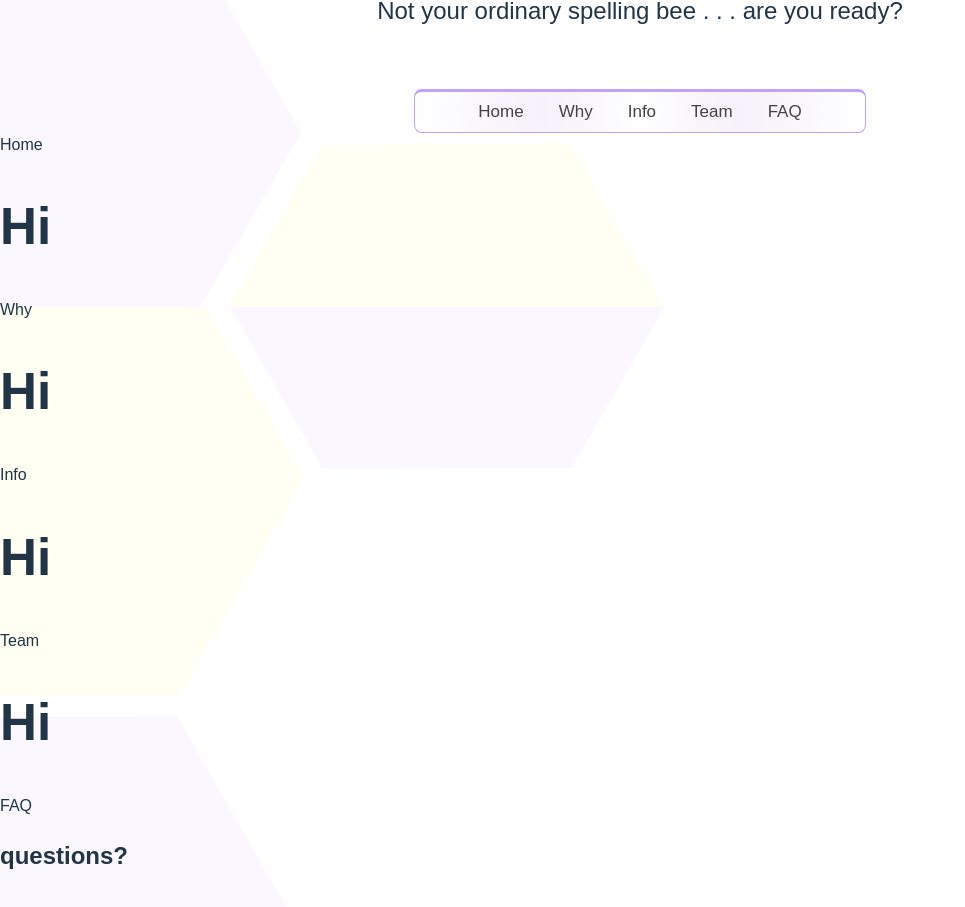
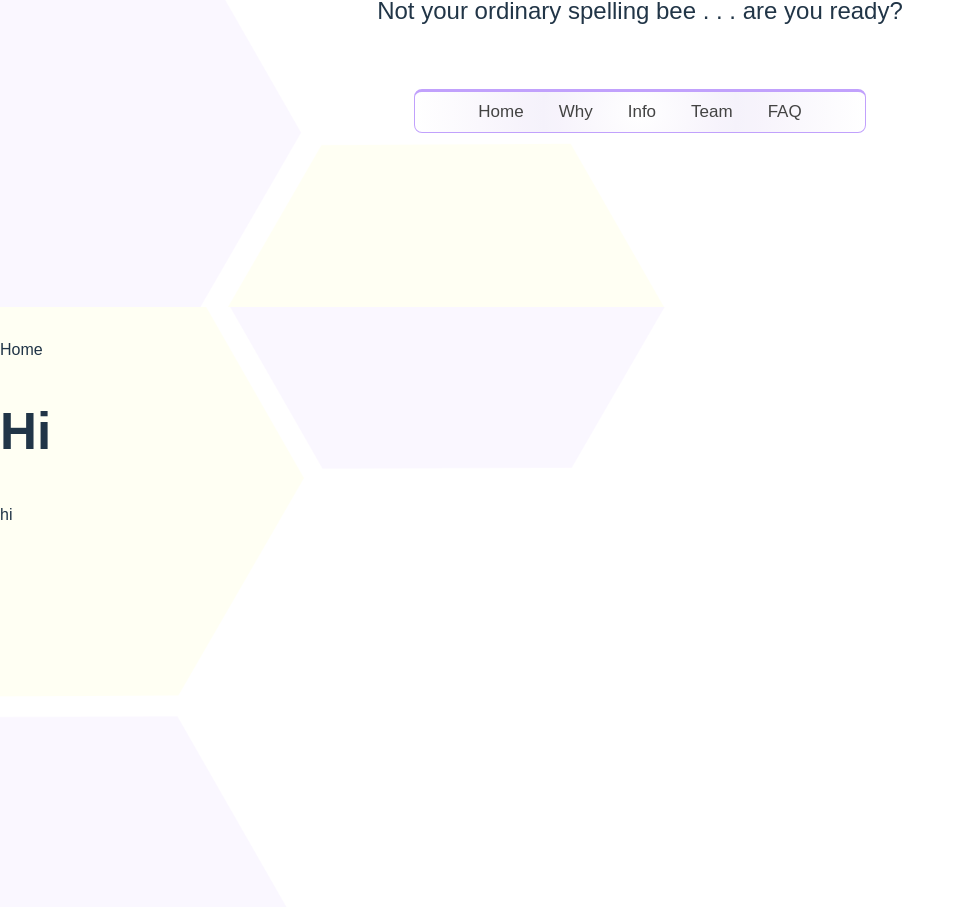
Before and after one commit to andr3wxu/CSSC, a React (Vite) app: page / in a window 1280 px wide. Shown: the part 493-1400 px from the top of the page, without its empty margins (0-965 px from the left). Built offline with nearby package versions, Linux system fonts and the light colour scheme.

Commit message:
page visibility toggles with user scroll position

```diff
--- a/src/App.tsx
+++ b/src/App.tsx
@@ -51,7 +51,13 @@ function App() {
         inSection={inSection}
       />
       {pageArray.map((page, index) => (
-        <Page key={idArray[index]} id={idArray[index]} content={page} />
+        <Page
+          key={index}
+          index={index}
+          id={idArray[index]}
+          content={page}
+          inSection={inSection}
+        />
       ))}
     </>
   );
--- a/src/components/Page.tsx
+++ b/src/components/Page.tsx
@@ -1,12 +1,29 @@
 import { ReactNode } from "react";
+import { useState, useEffect } from "react";
+import "../styles/Page.css";
 
 interface Props {
+  index: number;
   id: string;
   content: ReactNode;
+  inSection: boolean[];
 }
 
-const Home = ({ id, content }: Props) => {
-  return <section id={id}>{content}</section>;
+const Page = ({ index, id, content, inSection }: Props) => {
+  const [isVisible, setIsVisible] = useState(false);
+  useEffect(() => {
+    if (inSection[index]) {
+      setIsVisible(true);
+    }
+  }, inSection);
+  return (
+    <>
+      {console.log(isVisible, inSection)}
+      <section id={id} className={`page ${isVisible ? "" : "invisible"}`}>
+        {content}
+      </section>
+    </>
+  );
 };
 
-export default Home;
+export default Page;
--- a/src/pages/Home.tsx
+++ b/src/pages/Home.tsx
@@ -2,9 +2,8 @@ const Home = () => {
   return (
     <div>
       <div>Home</div>
-      <p>
-        <h1>Hi</h1>
-      </p>
+      <h1>Hi</h1>
+      <p>hi</p>
     </div>
   );
 };
--- a/src/pages/Info.tsx
+++ b/src/pages/Info.tsx
@@ -2,10 +2,9 @@ import "../styles/Navbar.css";
 const Info = () => {
   return (
     <div>
-      <div>Info</div>
-      <p>
-        <h1>Hi</h1>
-      </p>
+      <div>Home</div>
+      <h1>Hi</h1>
+      <p>hi</p>
     </div>
   );
 };
--- a/src/pages/Team.tsx
+++ b/src/pages/Team.tsx
@@ -1,10 +1,9 @@
 const Team = () => {
   return (
     <div>
-      <div>Team</div>
-      <p>
-        <h1>Hi</h1>
-      </p>
+      <div>Home</div>
+      <h1>Hi</h1>
+      <p>hi</p>
     </div>
   );
 };
--- a/src/pages/Why.tsx
+++ b/src/pages/Why.tsx
@@ -1,10 +1,9 @@
 const Why = () => {
   return (
     <div>
-      <div>Why</div>
-      <p>
-        <h1>Hi</h1>
-      </p>
+      <div>Home</div>
+      <h1>Hi</h1>
+      <p>hi</p>
     </div>
   );
 };
--- /dev/null
+++ b/src/styles/Page.css
@@ -0,0 +1,7 @@
+.page {
+    transition: opacity 0.6s linear;
+}
+
+.page.invisible {
+    opacity: 0;
+}
```
